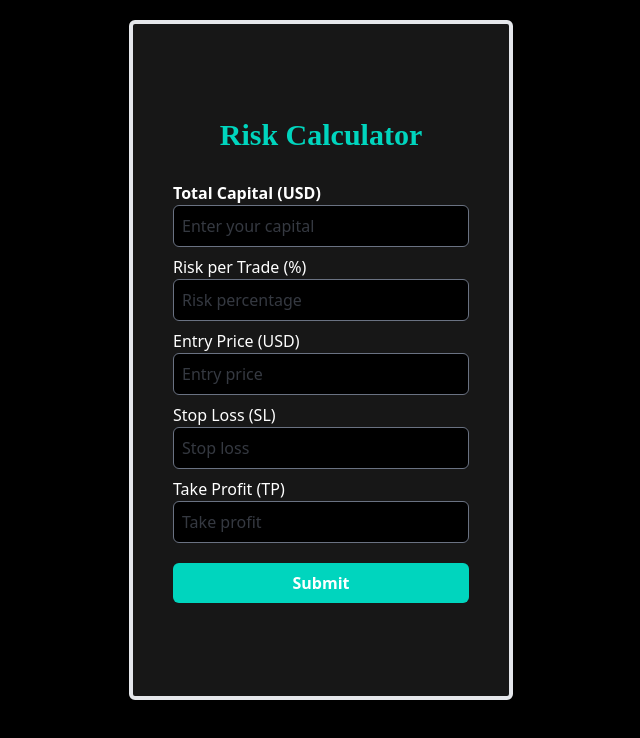
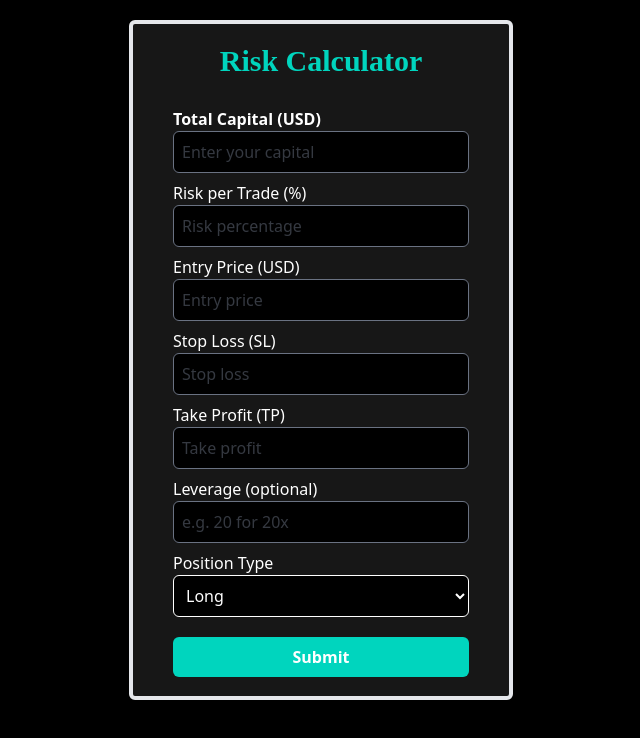
Before and after one commit to fayispachu/Risk-Reward-Ratio, a React (Vite) app: page / in a window 1280 px wide. Shown: the top 738 px of the page, without its empty margins (319-959 px from the left). Built offline with nearby package versions, Linux system fonts and the light colour scheme.

Commit message:
Enhance Calculator with leverage and position type Liq
Added leverage and position type inputs to the calculator. Simplified popup handling and improved calculations.

```diff
--- a/src/components/Calculator.jsx
+++ b/src/components/Calculator.jsx
@@ -1,21 +1,19 @@
 import React, { useState } from "react";
 import closeicon from "../assets/close.png";
+
 function Calculator() {
   const [capital, setCapital] = useState("");
   const [riskPercent, setRisk] = useState("");
   const [entryPrice, setEntryPrice] = useState("");
   const [takeProfit, setTakeProfit] = useState("");
   const [stopLoss, setStopLoss] = useState("");
+  const [leverage, setLeverage] = useState("");
+  const [positionType, setPositionType] = useState("long");
   const [result, setResult] = useState(null);
-
   const [popup, setPopup] = useState(false);
 
-  const openPopup = () => {
-    setPopup(true);
-  };
-  const closePopup = () => {
-    setPopup(false);
-  };
+  const openPopup = () => setPopup(true);
+  const closePopup = () => setPopup(false);
 
   const checkResult = () => {
     const capitalValue = parseFloat(capital);
@@ -23,6 +21,7 @@ function Calculator() {
     const entry = parseFloat(entryPrice);
     const stopL = parseFloat(stopLoss);
     const takeP = parseFloat(takeProfit);
+    const lev = parseFloat(leverage);
 
     if (
       isNaN(capitalValue) ||
@@ -37,103 +36,132 @@ function Calculator() {
 
     const riskAmount = (capitalValue * risk) / 100;
     const sl = Math.abs(entry - stopL);
-    const positionSize = riskAmount / sl;
-
     if (sl === 0) {
       alert("Stop loss must be different from entry price.");
+      return;
     }
 
-    let rrr = null;
+    const positionSize = riskAmount / sl;
     const reward = Math.abs(takeP - entry);
-    rrr = reward / sl;
+    const rrr = reward / sl;
+
+    // Calculate liquidation price (simplified formula)
+    let liquidationPrice = null;
+    if (!isNaN(lev) && lev > 0) {
+      if (positionType === "long") {
+        liquidationPrice = entry - entry / lev;
+      } else {
+        liquidationPrice = entry + entry / lev;
+      }
+    }
 
     setResult({
       riskAmount: riskAmount.toFixed(2),
       positionSize: positionSize.toFixed(6),
       rrr: rrr.toFixed(2),
+      liquidationPrice: liquidationPrice ? liquidationPrice.toFixed(2) : null,
     });
   };
 
   return (
     <>
-      <div className="w-[100%] h-[100vh]  bg-black  flex flex-row gap-3 items-start pt-5 justify-center overflow-scroll  transition-all">
+      <div className="w-[100%] h-[100vh] bg-black flex flex-row gap-3 items-start pt-5 justify-center overflow-scroll transition-all">
         <div
           id="hover"
-          className="md:w-[30%] w-[90%]  md:border-gray-200 md:hover:drop-shadow-xl drop-shadow-lg drop-shadow-teal-400 border-teal-400 md:drop-shadow-lg md:hover:drop-shadow-teal-400    md:h-[85vh] h-[90vh]    bg-neutral-900 border-4  transform  transition-all duration-700  text-gray-500 hover:border-teal-400   px-10  rounded-md   justify-center flex flex-col gap-2 "
+          className="md:w-[30%] w-[90%] md:border-gray-200 md:hover:drop-shadow-xl drop-shadow-lg drop-shadow-teal-400 border-teal-400 md:drop-shadow-lg md:hover:drop-shadow-teal-400 md:h-[85vh] h-[90vh] bg-neutral-900 border-4 transform transition-all duration-700 text-gray-500 hover:border-teal-400 px-10 rounded-md justify-center flex flex-col gap-2"
         >
-          <div className="flex md:hover:drop-shadow-teal-400 drop-shadow-teal-400  hover:drop-shadow-xl items-center  transition-all justify-center">
-            {" "}
+          <div className="flex md:hover:drop-shadow-teal-400 drop-shadow-teal-400 hover:drop-shadow-xl items-center transition-all justify-center">
             <h1
               id="hover"
-              className="font-bold text-3xl  mb-5 text-teal-400 font-[Poppins]"
+              className="font-bold text-3xl mb-5 text-teal-400 font-[Poppins]"
             >
               Risk Calculator
             </h1>
           </div>
+
+          {/* Inputs */}
           <div>
             <p className="text-white font-bold">Total Capital (USD)</p>
-
             <input
               type="number"
-              className="w-[100%] p-2  border rounded-md bg-black "
+              className="w-[100%] p-2 border rounded-md bg-black"
               placeholder="Enter your capital"
               value={capital}
               onChange={(e) => setCapital(e.target.value)}
-              required
             />
           </div>
+
           <div>
             <p className="text-white">Risk per Trade (%)</p>
-
             <input
               type="number"
-              className=" w-[100%] p-2  border rounded-md bg-black"
+              className="w-[100%] p-2 border rounded-md bg-black"
               placeholder="Risk percentage"
               value={riskPercent}
               onChange={(e) => setRisk(e.target.value)}
-              required
             />
           </div>
+
           <div>
             <p className="text-white">Entry Price (USD)</p>
-
             <input
               type="number"
-              className="w-[100%] p-2   border rounded-md bg-black"
+              className="w-[100%] p-2 border rounded-md bg-black"
               placeholder="Entry price"
               value={entryPrice}
               onChange={(e) => setEntryPrice(e.target.value)}
-              required
             />
           </div>
+
           <div>
             <p className="text-white">Stop Loss (SL)</p>
-
             <input
               type="number"
-              className="w-[100%] p-2  border rounded-md bg-black "
+              className="w-[100%] p-2 border rounded-md bg-black"
               placeholder="Stop loss"
               value={stopLoss}
               onChange={(e) => setStopLoss(e.target.value)}
-              required
             />
           </div>
+
           <div>
             <p className="text-white">Take Profit (TP)</p>
-
             <input
               type="number"
-              className="w-[100%] p-2   border rounded-md bg-black"
+              className="w-[100%] p-2 border rounded-md bg-black"
               placeholder="Take profit"
               value={takeProfit}
               onChange={(e) => setTakeProfit(e.target.value)}
-              required
             />
+          </div>
+
+          {/* NEW: Leverage & Position Type */}
+          <div>
+            <p className="text-white">Leverage (optional)</p>
+            <input
+              type="number"
+              className="w-[100%] p-2 border rounded-md bg-black"
+              placeholder="e.g. 20 for 20x"
+              value={leverage}
+              onChange={(e) => setLeverage(e.target.value)}
+            />
+          </div>
+
+          <div>
+            <p className="text-white">Position Type</p>
+            <select
+              className="w-[100%] p-2 border rounded-md bg-black text-white"
+              value={positionType}
+              onChange={(e) => setPositionType(e.target.value)}
+            >
+              <option value="long">Long</option>
+              <option value="short">Short</option>
+            </select>
           </div>
 
           <button
             id="hover"
-            className="w-[100%] mt-3  hover:drop-shadow-teal-400 hover:drop-shadow-lg transition-all hover:scale-101  p-2 rounded-md bg-teal-400 text-white font-bold"
+            className="w-[100%] mt-3 hover:drop-shadow-teal-400 hover:drop-shadow-lg transition-all hover:scale-101 p-2 rounded-md bg-teal-400 text-white font-bold"
             onClick={() => {
               checkResult();
               openPopup();
@@ -143,35 +171,37 @@ function Calculator() {
           </button>
         </div>
 
+        {/* Popup */}
         {popup && result && (
-          <div className="   bg-white/40 flex items-center justify-center w-[90%] h-[90vh] absolute md:right-44  ">
-            <div className="bg-neutral-900 p-4 px-10 border-teal-400 h-[50vh] flex flex-col items-start  rounded  text-white  font-serif  border-4 ">
-              {" "}
+          <div className="bg-white/40 flex items-center justify-center w-[90%] h-[90vh] absolute md:right-44">
+            <div className="bg-neutral-900 p-4 px-10 border-teal-400 h-[55vh] flex flex-col items-start rounded text-white font-serif border-4 relative">
               <img
-                className="absolute top-5 right-5"
+                className="absolute top-5 right-5 cursor-pointer"
                 onClick={closePopup}
                 src={closeicon}
-                alt=""
+                alt="close"
+                width={25}
               />
               <div className="flex items-center justify-center flex-col ml-3 mt-5 mb-10">
-                {" "}
-                <h1 className=" font-extrabold text-xl text-teal-400">
-                  Risk Riward Ratio
+                <h1 className="font-extrabold text-xl text-teal-400">
+                  Risk Reward Ratio
                 </h1>
               </div>
               <div className="flex flex-col items-center justify-center">
-                {" "}
-                <p className="">
+                <p>
                   <strong>Risk Amount: </strong>${result.riskAmount}
                 </p>
-                <p className="">
+                <p>
                   <strong>Lot Size: </strong>
                   {result.positionSize}
                 </p>
-                {result.rrr && (
-                  <p className="">
-                    <strong>Risk Reward Ratio: </strong>
-                    {result.rrr}:1
+                <p>
+                  <strong>Risk Reward Ratio: </strong>
+                  {result.rrr}:1
+                </p>
+                {result.liquidationPrice && (
+                  <p>
+                    <strong>Liquidation Price: </strong>${result.liquidationPrice}
                   </p>
                 )}
               </div>
```
